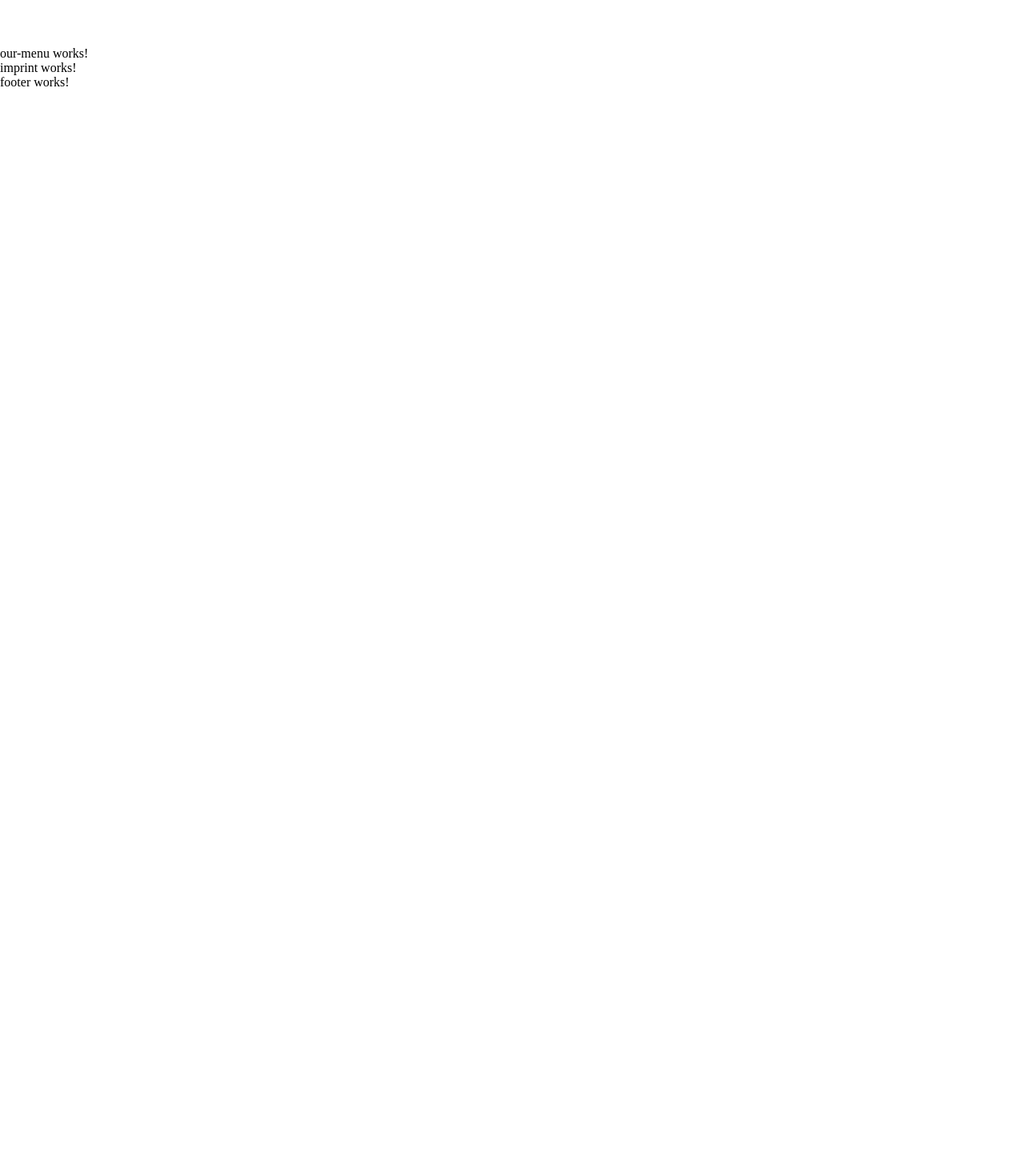
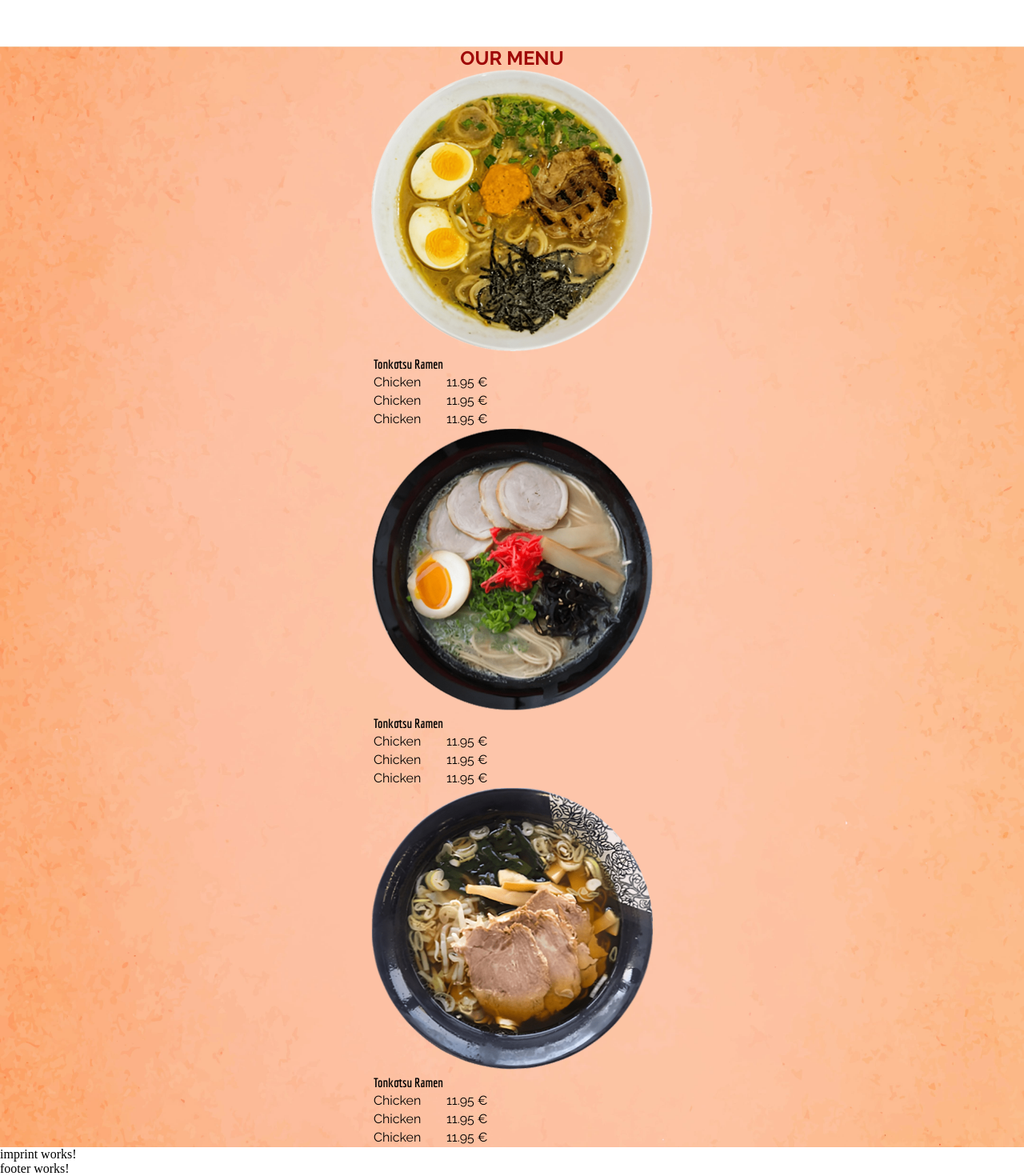
Before and after one commit to Michelle-bit-web/sakura-ramen-angular, an Angular app: page / in a window 1280 px wide. Shown: the part 1263-2733 px from the top of the page at 80% size. Before the commit the page ends 1375 px from the top, so only its background shows below. Built offline with nearby package versions, Linux system fonts and the light colour scheme.

Commit message:
our-menu section designed

```diff
--- a/src/app/main-content/our-menu/our-menu.component.html
+++ b/src/app/main-content/our-menu/our-menu.component.html
@@ -1 +1,59 @@
-<p>our-menu works!</p>
+<section>
+    <h2 class="fontRaleway">OUR MENU</h2>
+    <div>
+        <div class="menu">
+            <img src="assets/img/R1.png" alt="Tonkotsu Ramen image">
+            <table >
+                <th class="fontEconomica">Tonkotsu Ramen</th>
+                <tr class="fontRaleway">
+                    <td>Chicken</td>
+                    <td>11.95 €</td>
+                </tr>
+                <tr class="fontRaleway">
+                    <td>Chicken</td>
+                    <td>11.95 €</td>
+                </tr>
+                <tr class="fontRaleway">
+                    <td>Chicken</td>
+                    <td>11.95 €</td>
+                </tr>
+            </table>
+        </div>
+        <div class="menu">
+            <img src="assets/img/R2.png" alt="Spicy Miso Ramen image">
+            <table>
+                <th class="fontEconomica">Tonkotsu Ramen</th>
+                <tr class="fontRaleway">
+                    <td>Chicken</td>
+                    <td>11.95 €</td>
+                </tr>
+                <tr class="fontRaleway">
+                    <td>Chicken</td>
+                    <td>11.95 €</td>
+                </tr>
+                <tr class="fontRaleway">
+                    <td>Chicken</td>
+                    <td>11.95 €</td>
+                </tr>
+            </table>
+        </div>
+        <div class="menu">
+            <img src="assets/img/R3.png" alt="Shio Ramen image">
+            <table>
+                <th class="fontEconomica">Tonkotsu Ramen</th>
+                <tr class="fontRaleway">
+                    <td>Chicken</td>
+                    <td>11.95 €</td>
+                </tr>
+                <tr class="fontRaleway">
+                    <td>Chicken</td>
+                    <td>11.95 €</td>
+                </tr>
+                <tr class="fontRaleway">
+                    <td>Chicken</td>
+                    <td>11.95 €</td>
+                </tr>
+            </table>
+        </div>
+    </div>
+</section>
--- a/src/app/main-content/our-menu/our-menu.component.scss
+++ b/src/app/main-content/our-menu/our-menu.component.scss
@@ -0,0 +1,23 @@
+.flex-box {
+    display: flex;
+    align-items: center;
+    justify-content: center;
+    flex-direction: column;
+}
+
+section {
+    @extend .flex-box;
+    background-image: url("./../../../assets/img/section_our_menu_bg.jpg");
+    background-size: cover;
+}
+
+.menu {
+    > img {
+        width: 352px;
+        height: 352px;
+    }
+}
+
+h2 {
+     color: #9f0908;
+}
```
